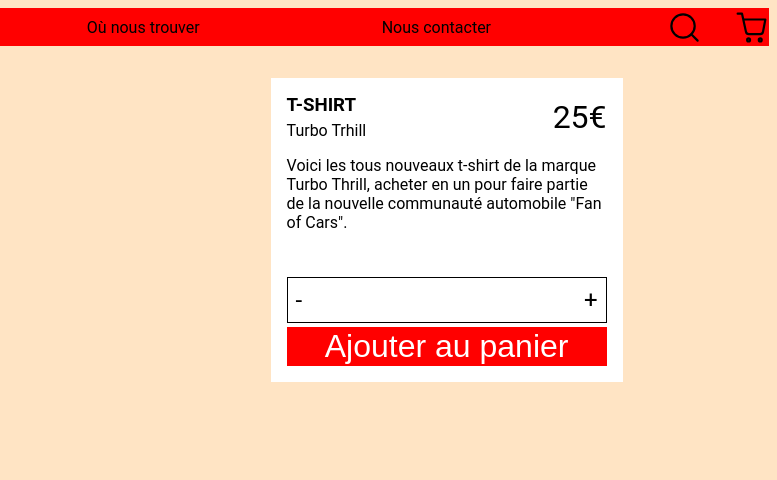
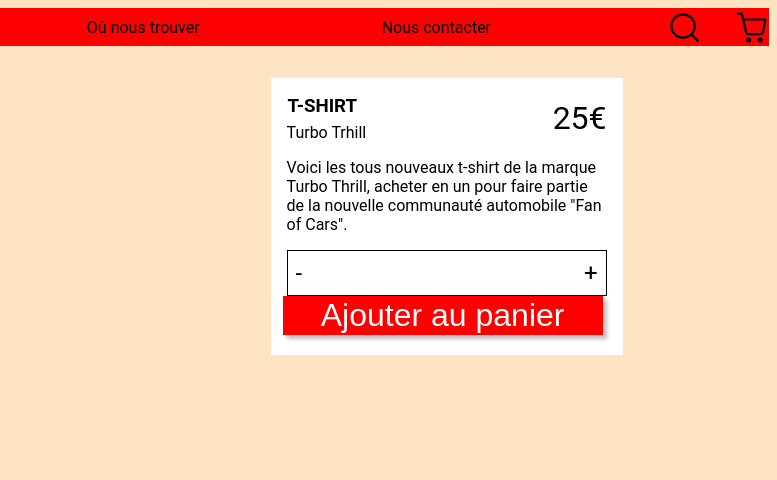
Before and after one commit to Dyl6875/DEV_Progra, a plain HTML site: page index.html in a window 1280 px wide. Shown: the full height of the page, 503-1280 px from the left. Drawn offline with Linux system fonts and the light colour scheme.

Commit message:
prof best

```diff
--- a/index.html
+++ b/index.html
@@ -55,7 +55,7 @@
             </div>
             <p>Voici les tous nouveaux t-shirt de la marque Turbo Thrill, acheter en un pour faire partie de la nouvelle
                 communauté automobile "Fan of Cars".</p>
-            <form action="">
+            <formm action="">
                 <div class="flex border">
                     <div>-</div>
                     <label>
@@ -66,7 +66,7 @@
                 <label>
                     <input type="submit" value="Ajouter au panier">
                 </label>
-            </form>
+            </formm>
         </div>
     </main>
 
--- a/styles/TP1.css
+++ b/styles/TP1.css
@@ -68,7 +68,7 @@ h2 {
 }
 
 h3 {
-    margin: 0;
+    margin: 1px;
     padding-bottom: 5px;
 }
 
@@ -98,4 +98,16 @@ form {
     background: #ff0000;
     color: #FFF;
     margin-top: 4px;
+    cursor: pointer;
+    box-shadow: 4px 4px 4px rgba(0,0,0,0.26);
+    transition: 0.4s;
+    transform: translate(-4px, -4px);
 }
+[type=submit]:hover{
+    box-shadow: 4px 4px 4px rgba(0,0,0,0.90);
+}
+
+[type=submit]:active{
+    box-shadow: 0px 0px 0px rgba(0,0,0,0.90);
+    transform: translate(0, 0);
+}
```
